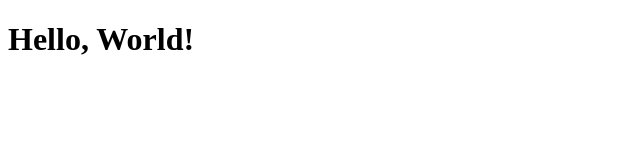
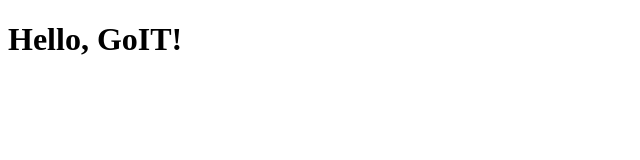
Before and after one commit to vokur13/goit-markup-hw-01, a plain HTML site: page index.html in a window 1280 px wide. Shown: the full height of the page, 0-640 px from the left. Drawn offline with Linux system fonts and the light colour scheme.

Commit message:
Update index.html

```diff
--- a/index.html
+++ b/index.html
@@ -1,14 +1,12 @@
 <!DOCTYPE html>
 <html lang="en">
-<head>
-    <meta charset="UTF-8">
-    <meta http-equiv="X-UA-Compatible" content="IE=edge">
-    <meta name="viewport" content="width=device-width, initial-scale=1.0">
+  <head>
+    <meta charset="UTF-8" />
+    <meta http-equiv="X-UA-Compatible" content="IE=edge" />
+    <meta name="viewport" content="width=device-width, initial-scale=1.0" />
     <title>Document</title>
-</head>
-<body>
-<h1>
-    Hello, World!
-</h1>
-</body>
+  </head>
+  <body>
+    <h1>Hello, GoIT!</h1>
+  </body>
 </html>
```
